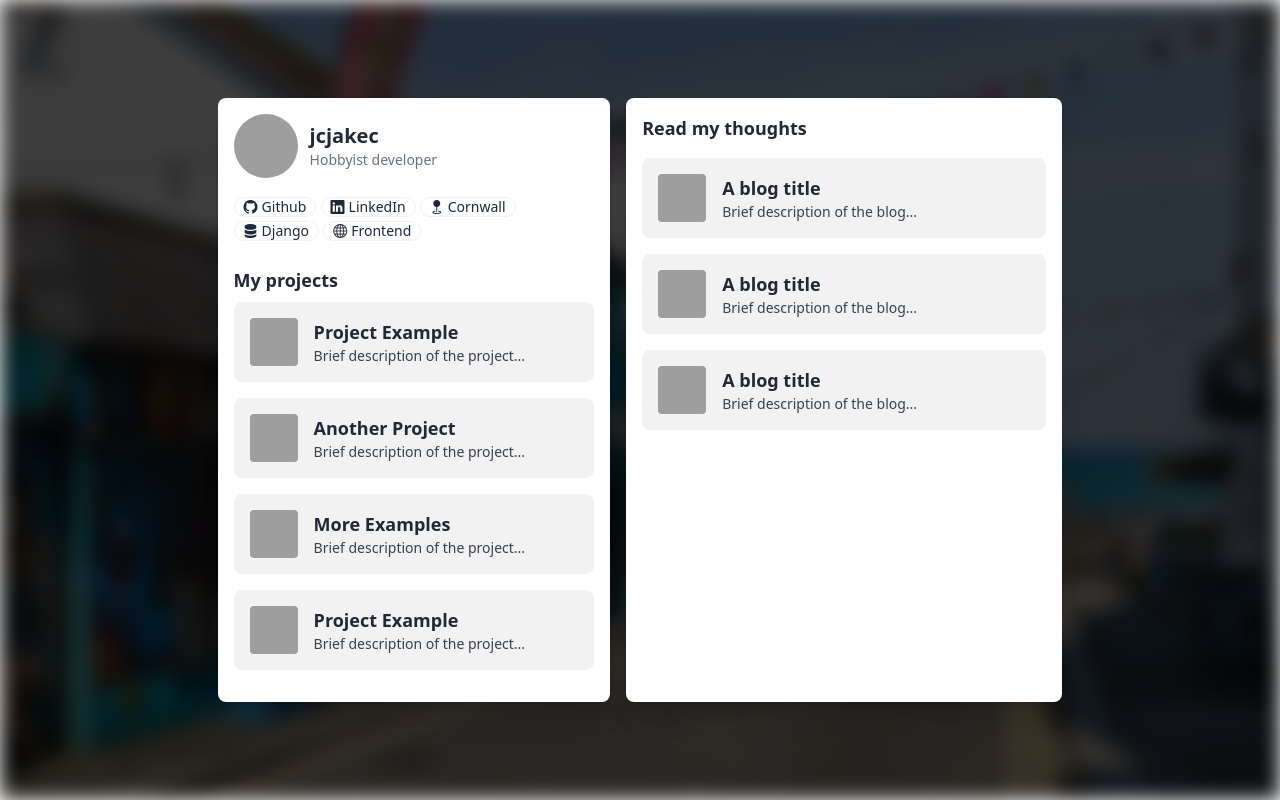
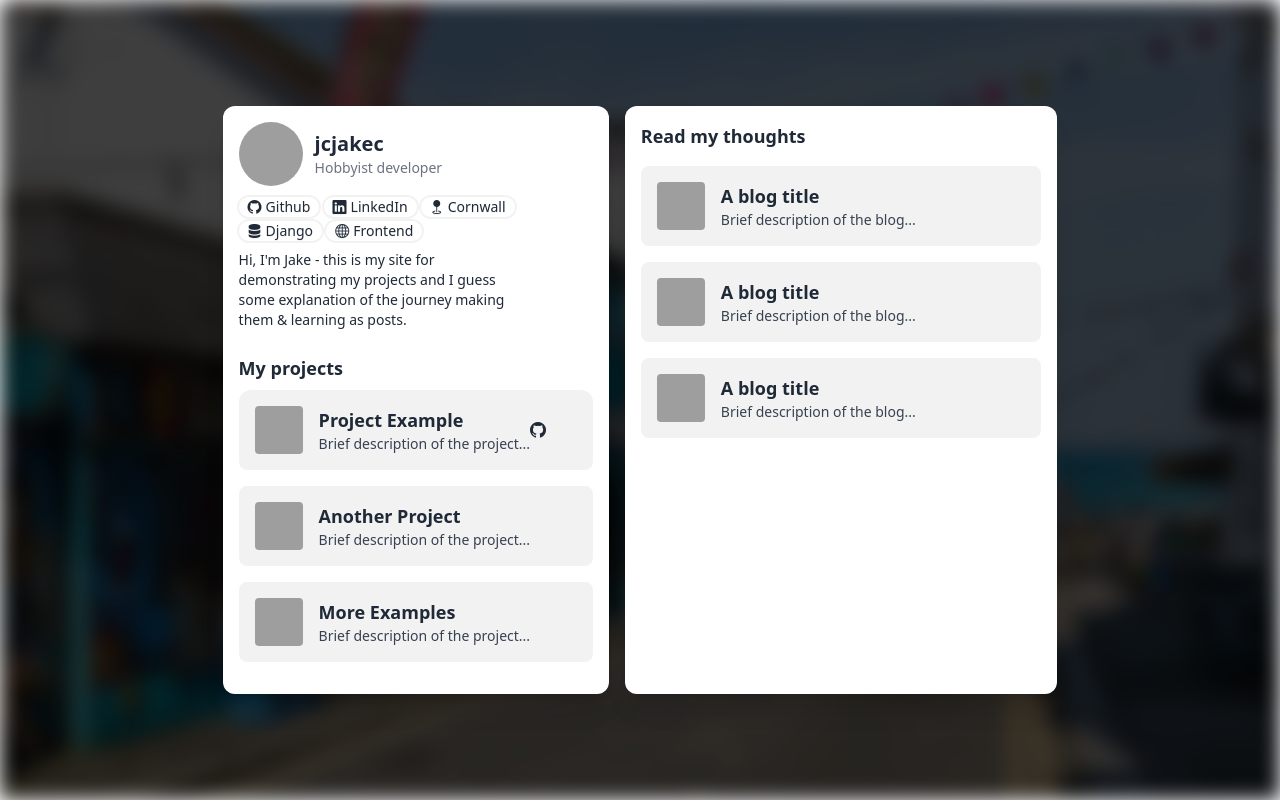
Before and after one commit to jcjakec/portfolio, a Django app: page / in a window 1280 px wide. Run offline with Django 5.2, Linux system fonts and the light colour scheme; some libraries are stand-ins or nearby versions; grey boxes are pictures that could not be loaded.

Commit message:
Home layout

```diff
--- a/portfolio/apps/main/templates/landing.html
+++ b/portfolio/apps/main/templates/landing.html
@@ -6,7 +6,6 @@
     <meta charset="UTF-8">
     <meta name="viewport" content="width=device-width, initial-scale=1.0">
     <title>jcjakec</title>
-
 
     <link rel="stylesheet" href="{% static 'landing.css' %}"/>
     <link rel="icon" type="image/ico" href="https://avatars.githubusercontent.com/u/62814980?v=4"/>
@@ -19,11 +18,11 @@
 <body>
 
     <div class="cover">
-        <div class="cover-bg base-100"><img src="{% static 'background.webp' %}"></div>
-        <div class="flex flex-col lg:flex-row gap-4">
+        <div class="cover-bg base-100"><img src="{% static 'background.webp' %}" class="rounded-t-xl"></div>
+        <div class="flex flex-col lg:flex-row gap-4 rounded-b-xl">
             <!-- First Column: Avatar, Name, Status, Blog Posts -->
-            <div class="bg-base-100 rounded-lg p-4 w-full lg:w-auto shadow-xl">
-                <div class="flex flex-row mb-4">
+            <div class="bg-base-100 rounded-xl p-4 w-full lg:w-auto shadow-xl">
+                <div class="flex flex-row mb-2">
                     <div class="avatar me-3">
                         <div class="w-16 rounded-full">
                             <img src="https://avatars.githubusercontent.com/u/62814980?v=4" alt="Avatar" />
@@ -34,24 +33,25 @@
                         <p class="text-sm text-gray-500">Hobbyist developer</p>
                     </div>
                 </div>
-                <span class="badge"><i class="bi bi-github me-1"></i> Github</span>
-                <span class="badge"><i class="bi bi-linkedin me-1"></i> LinkedIn</span>
-                <span class="badge"><i class="bi bi-geo-fill me-1"></i> Cornwall</span>
-                <span class="badge"><i class="bi bi-server me-1"></i> Django</span>
-                <span class="badge"><i class="bi bi-globe me-1"></i> Frontend</span>
-
+                <span class="badge glass"><i class="bi bi-github me-1"></i> Github</span>
+                <span class="badge glass"><i class="bi bi-linkedin me-1"></i> LinkedIn</span>
+                <span class="badge glass"><i class="bi bi-geo-fill me-1"></i> Cornwall</span>
+                <span class="badge glass"><i class="bi bi-server me-1"></i> Django</span>
+                <span class="badge glass"><i class="bi bi-globe me-1"></i> Frontend</span>
+                <p class="text-sm mt-2 w-72">Hi, I'm Jake - this is my site for demonstrating my projects and I guess some explanation of the journey making them & learning as posts.</p>
 
                 <div class="mt-6">
                     <h2 class="text-lg font-semibold mb-2">My projects</h2>
-                    <div class="overflow-y-auto max-h-96 space-y-4">
-
+                    <div class="overflow-y-auto max-h-72 space-y-4 rounded-xl">
                         <div class="flex items-center bg-base-200 p-4 rounded-lg">
                             <img class="w-12 h-12 rounded mr-4" src="https://ui-avatars.com/api/?background=0D8ABC&color=fff&name=Project+Example" alt="project example image" />
                             <div>
                                 <h3 class="text-lg font-semibold">Project Example</h3>
                                 <p class="text-sm text-gray-700">Brief description of the project...</p>
                             </div>
+                            <i class="bi bi-github"></i>
                         </div>
+
                         <div class="flex items-center bg-base-200 p-4 rounded-lg">
                             <img class="w-12 h-12 rounded mr-4" src="https://ui-avatars.com/api/?background=008000&color=fff&name=Another+Project" alt="project example image" />
                             <div>
@@ -86,6 +86,7 @@
                                 <h3 class="text-lg font-semibold">Project Example</h3>
                                 <p class="text-sm text-gray-700">Brief description of the project...</p>
                             </div>
+
                         </div>
                         <div class="flex items-center bg-base-200 p-4 rounded-lg">
                             <img class="w-12 h-12 rounded mr-4" src="https://ui-avatars.com/api/?background=0D8ABC&color=fff&name=Project+Example" alt="project example image" />
@@ -103,9 +104,9 @@
             </div>
 
             <!-- Second Column: Projects -->
-            <div class="bg-base-100 rounded-lg p-4 w-full lg:w-2/3 shadow-xl">
+            <div class="bg-base-100 rounded-xl p-4 w-full lg:w-2/3 shadow-xl">
                 <h2 class="text-lg font-semibold mb-4">Read my thoughts</h2>
-                <div class="space-y-4">
+                <div class="space-y-4 rounded-xl">
                     <!-- Project example -->
                     <div class="flex items-center bg-base-200 p-4 rounded-lg">
                         <img class="w-12 h-12 rounded mr-4" src="https://picsum.photos/200" alt="project example image" />
```
